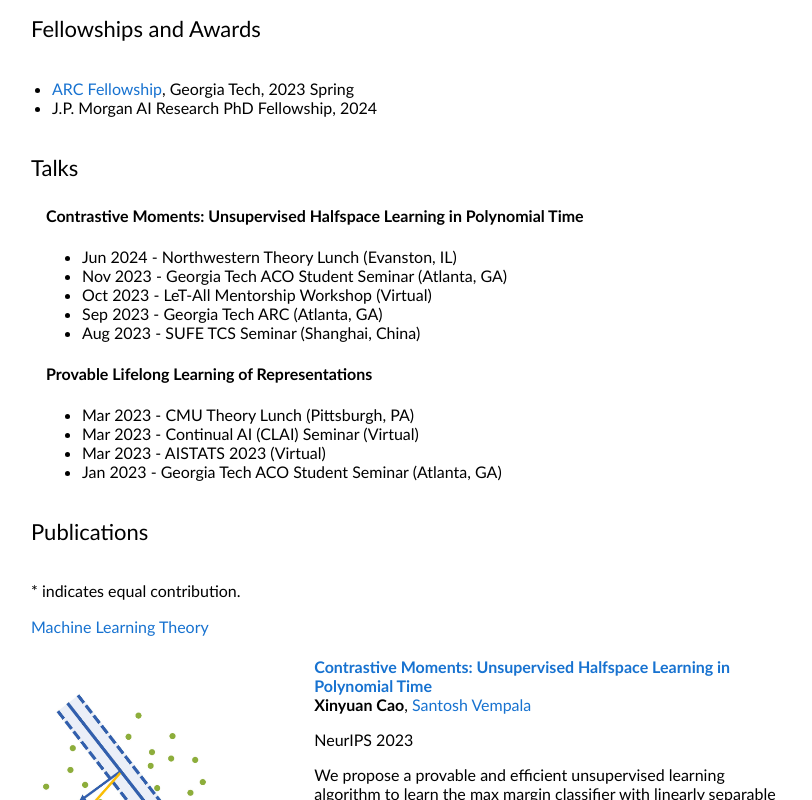
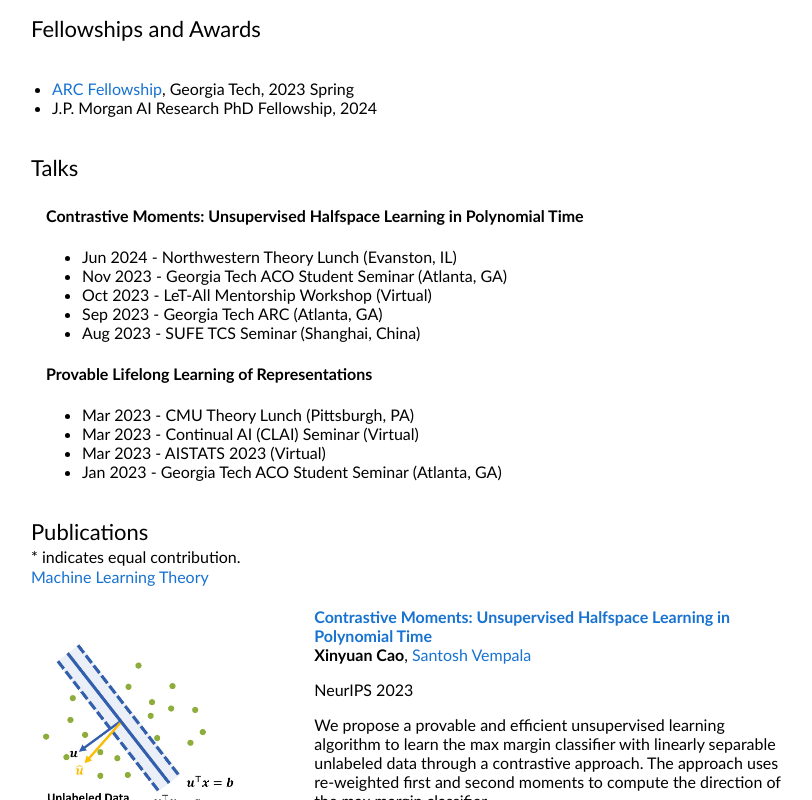
Before and after one commit to youki-cao/youki-cao.github.io, a plain HTML site: page index.html in a window 1280 px wide. Shown: the part 397-1197 px from the top of the page, without its empty margins (229-1041 px from the left). Drawn offline with Linux system fonts and the light colour scheme.

Commit message:
Update index.html

```diff
--- a/index.html
+++ b/index.html
@@ -104,13 +104,13 @@
 
 	<table style="width:100%;border:0px;border-spacing:0px;border-collapse:separate;margin-right:auto;margin-left:auto;"><tbody>
             <tr>
-            <td style="padding:20px;width:100%;vertical-align:middle">
-              <heading>Publications </heading>
+            <td style="padding:0px 20px;width:100%;vertical-align:middle">
+              <heading style="display:block; margin-top:20px; margin-bottom:2px;">Publications </heading>
             </td>
 	    </tr>
 	    <tr>
 		<td style="padding:0px 20px;width:100%;vertical-align:middle">
-             <p style="marginL0;">* indicates equal contribution.</p>
+             <p style="margin:0;">* indicates equal contribution.</p>
             </td>
           </tr>
         </tbody></table>
```
